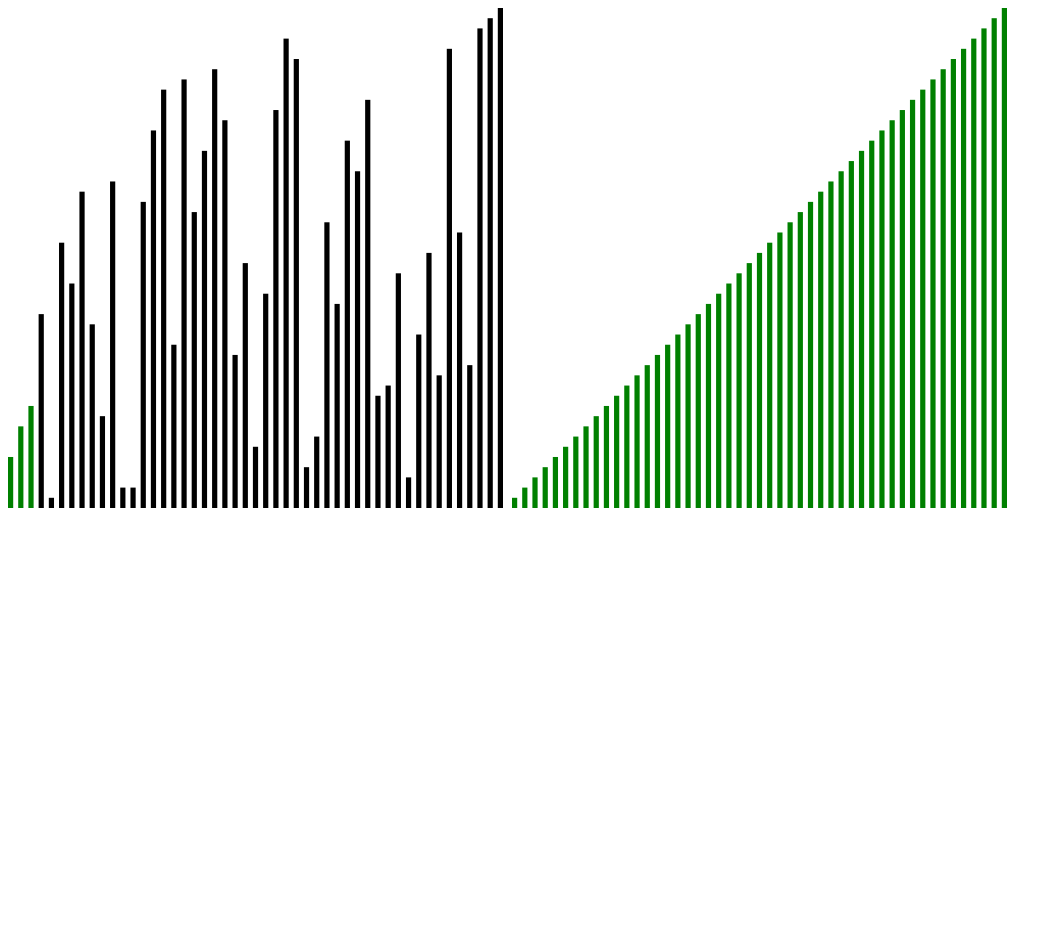
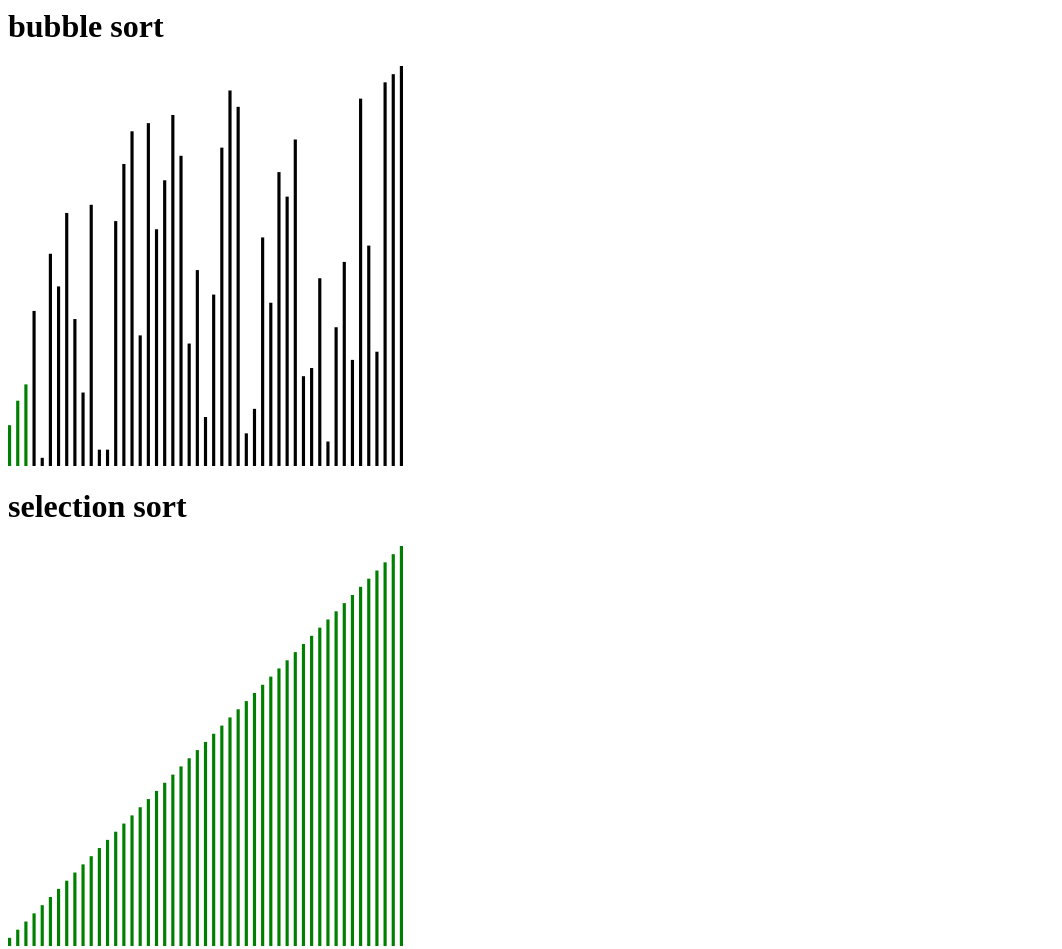
Before and after one commit to mvorwieger/Algorithm-Visualisation, a plain HTML site: page index.html in a window 1280 px wide. Shown: the whole page, without its empty margins (0-1062 px from the left). Before the commit the page ends 800 px from the top, so only its background shows below. Drawn offline with Linux system fonts and the light colour scheme.

Commit message:
refactored code and added Readme with examples and GIF

```diff
--- a/app.js
+++ b/app.js
@@ -59,14 +59,18 @@ class Visualiser {
     }
 }
 
+function createVisualisableArray(arr, visualiser) {
+    return new Proxy(arr, createHandler(arr => visualiser.saveImage(arr)))
+}
+
 function bubbleSort(arr) {
     var len = arr.length;
     for (var i = len - 1; i >= 0; i--) {
         for (var j = 1; j <= i; j++) {
             if (arr[j - 1] > arr[j]) {
                 var temp = arr[j - 1];
-                arr[j - 1] =  arr[j];
-                arr[j] =  temp;
+                arr[j - 1] = arr[j];
+                arr[j] = temp;
             }
         }
     }
@@ -85,7 +89,7 @@ function selectionSort(arr) {
         }
 
         temp = arr[i];
-        arr[i] =  arr[minIdx];
+        arr[i] = arr[minIdx];
         arr[minIdx] = temp;
     }
     return arr;
@@ -98,12 +102,14 @@ const visualiser = new Visualiser(canvas);
 const visualiser2 = new Visualiser(canvas2);
 
 const range = (start, stop, step = 1) =>
-    Array(Math.ceil((stop - start) / step)).fill(start).map((x, y) => x + y * step);
+    Array(Math.ceil((stop - start) / step))
+        .fill(start)
+        .map((x, y) => x + y * step);
 
-const shuffle = (array) => array.sort(() => Math.random() - 0.5);
+const shuffle = array => array.sort(() => Math.random() - 0.5);
 
 const createHandler = (callback) => ({
-    set: function(obj, prop, value) {
+    set: function (obj, prop, value) {
         callback(obj, prop, value);
         obj[prop] = value;
     }
@@ -112,8 +118,8 @@ const createHandler = (callback) => ({
 const randomArray1 = shuffle(range(1, 50));
 const randomArray2 = [...randomArray1];
 
-const proxiedArray1 = new Proxy(randomArray1, createHandler(arr => visualiser.saveImage(arr)));
-const proxiedArray2 = new Proxy(randomArray2, createHandler(arr => visualiser2.saveImage(arr)));
+const proxiedArray1 = createVisualisableArray(randomArray1, visualiser);
+const proxiedArray2 = createVisualisableArray(randomArray2, visualiser2);
 
 bubbleSort(proxiedArray1);
 selectionSort(proxiedArray2);
--- a/index.html
+++ b/index.html
@@ -1,3 +1,5 @@
-<canvas class="graph1" height="500px" width="500px"></canvas>
-<canvas class="graph2" height="500px" width="500px"></canvas>
+<h1>bubble sort</h1>
+<canvas class="graph1" height="400px" width="400px"></canvas>
+<h1>selection sort</h1>
+<canvas class="graph2" height="400px" width="400px"></canvas>
 <script src="./app.js"></script>
```
Also changed, not shown: algorithm-visualiser.gif (added), 1 other file.
